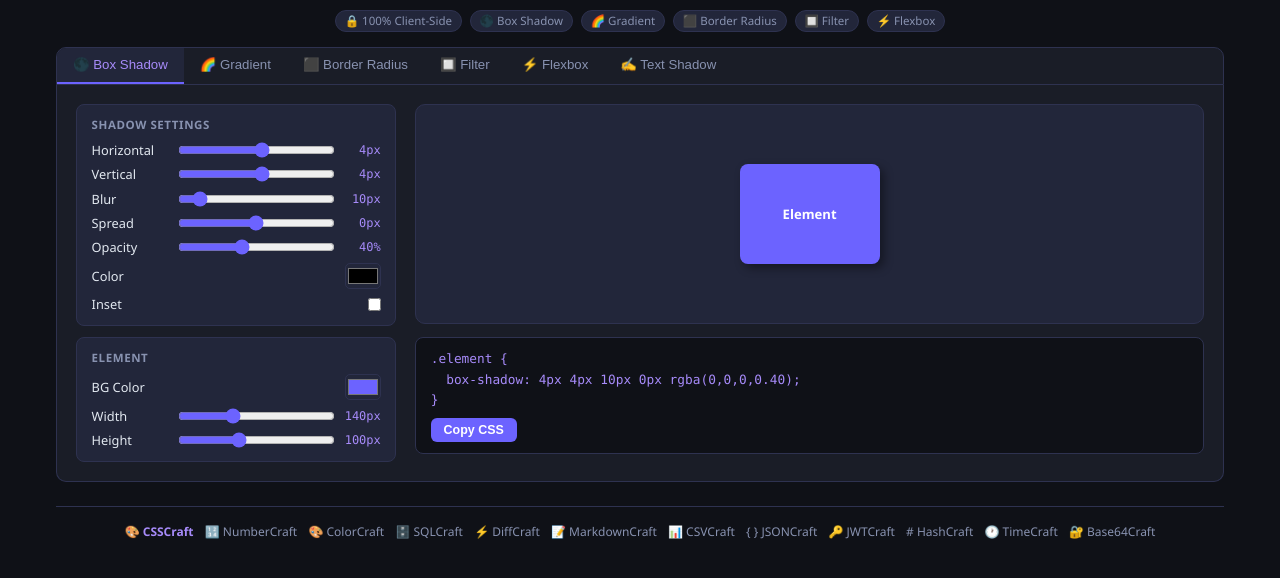
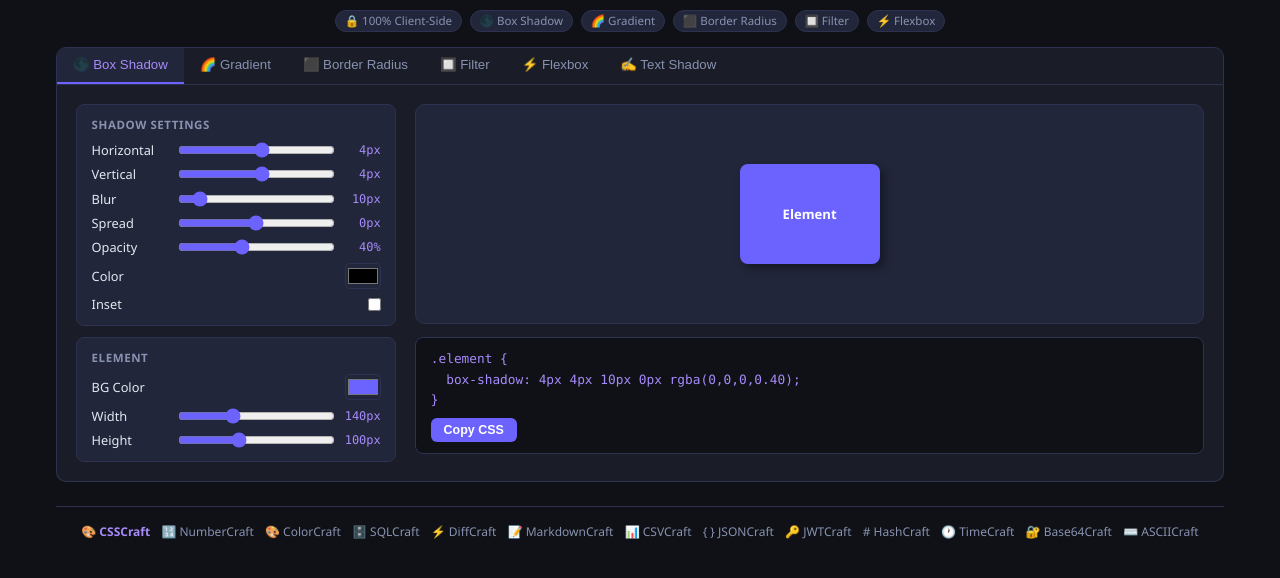
Before and after one commit to shiffasultan-collab/csscraft, a plain HTML site: page index.html in a window 1280 px wide. Shown: the part 172-750 px from the top of the page. Drawn offline with Linux system fonts and the light colour scheme.

Commit message:
Add ASCIICraft cross-link (Product #24)

```diff
--- a/index.html
+++ b/index.html
@@ -304,6 +304,7 @@
     <a href="https://shiffasultan-collab.github.io/hashcraft/" target="_blank"># HashCraft</a>
     <a href="https://shiffasultan-collab.github.io/timecraft/" target="_blank">🕐 TimeCraft</a>
     <a href="https://shiffasultan-collab.github.io/base64craft/" target="_blank">🔐 Base64Craft</a>
+    <a href="https://shiffasultan-collab.github.io/asciicraft/" target="_blank">⌨️ ASCIICraft</a>
   </div>
 </div>
 
```
